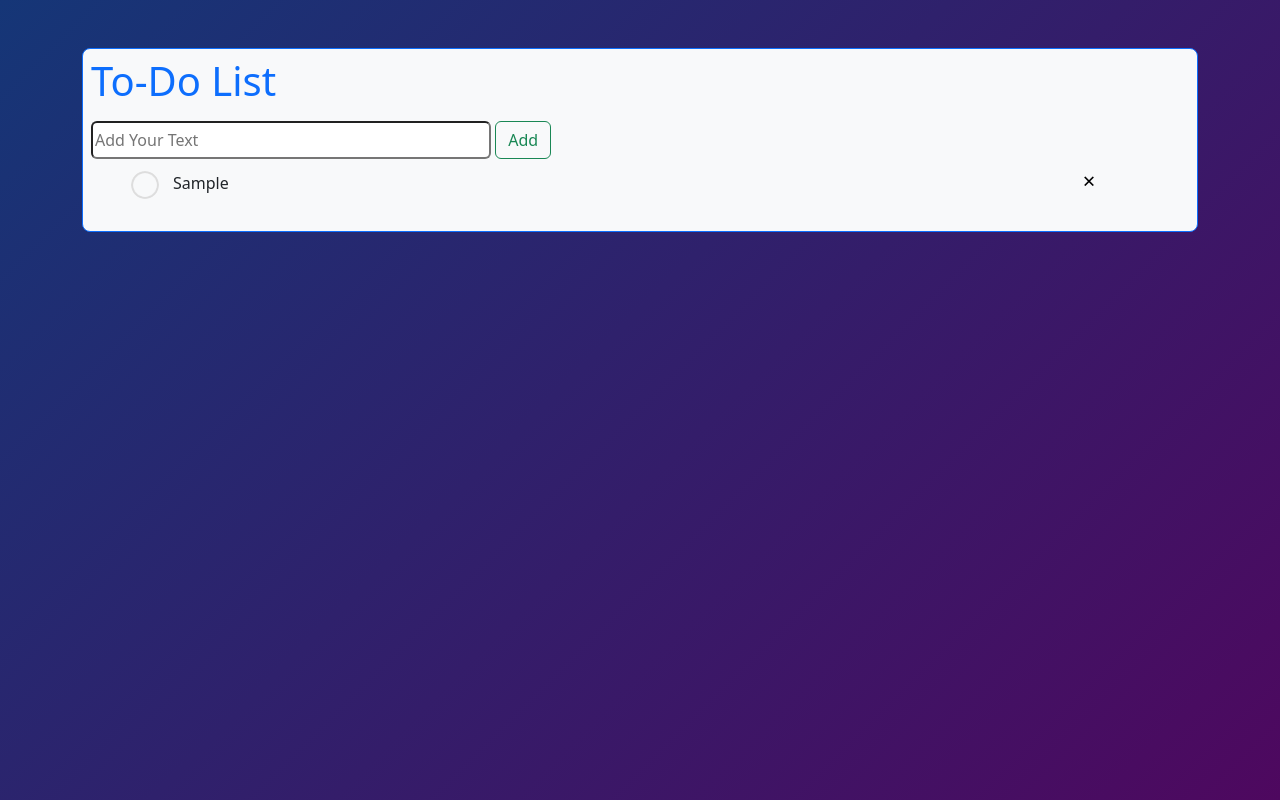
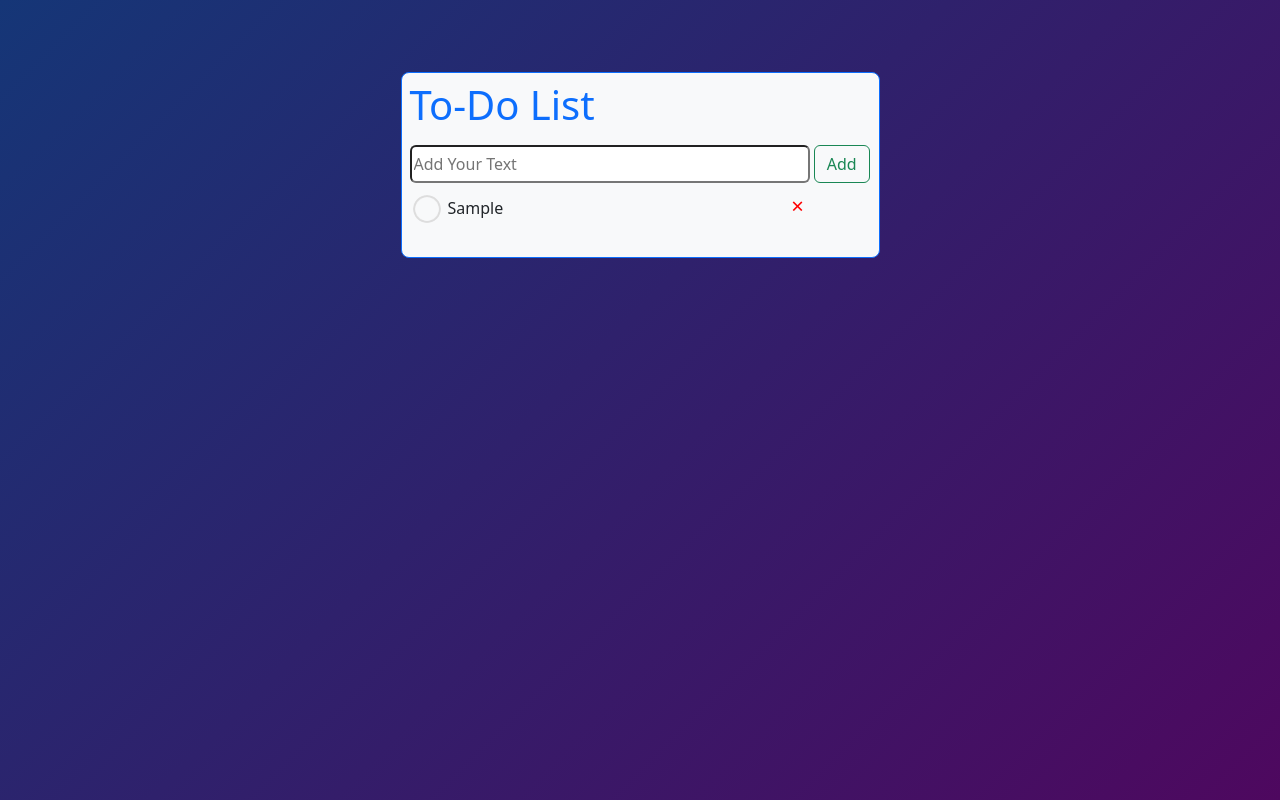
Before and after one commit to kiranChoudhary24/To-Do-List, a plain HTML site: page index.html in a window 1280 px wide. Both pictures are taken after typing "Sample" into the empty fields and a click on the button "Add". Drawn offline with nearby package versions, Linux system fonts and the light colour scheme.

Commit message:
Add files via upload

```diff
--- a/index.html
+++ b/index.html
@@ -15,7 +15,7 @@
         ul li {
             list-style: none;
             user-select: none;
-            padding: 12px 8px 12px 50px;
+            padding: 13px 87px 13px 6px;
             cursor: pointer;
             position: relative;
         }
@@ -30,7 +30,7 @@
             background-size: cover;
             background-position: center;
             top: 12px;
-            left: 8px;
+            left: -29px;
         }
 
         ul li.checked {
@@ -44,19 +44,19 @@
 
         ul li span {
             position: absolute;
-            right: 80;
-            top: 5px;
+            right: 53px;
+            top: 6px;
             width: 40px;
             height: 40px;
             font-size: 22px;
             text-align: center;
-            color: black;
+            color: red;
         }
     </style>
 </head>
 
 <body class="back">
-    <div class="container">
+    <div class="container" style="max-width: 503px;margin-top: 72px;">
         <div class="bg-light border border-primary mx-auto p-2 mt-5 rounded-3">
             <h1 class="d-flex  mb-3 text-primary">To-Do List</h1>
             <div class="d-flex">
```
